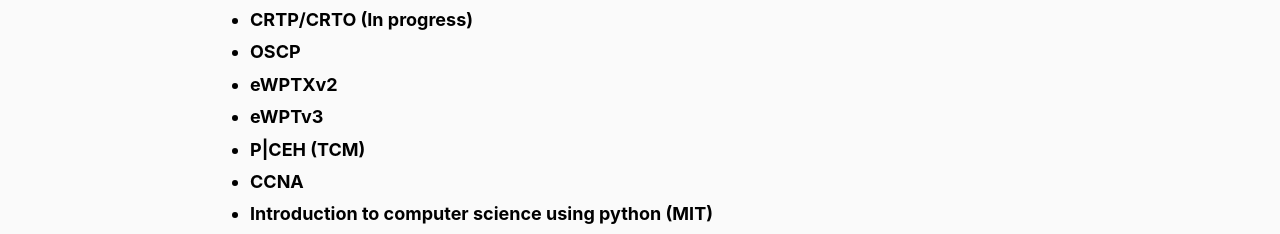
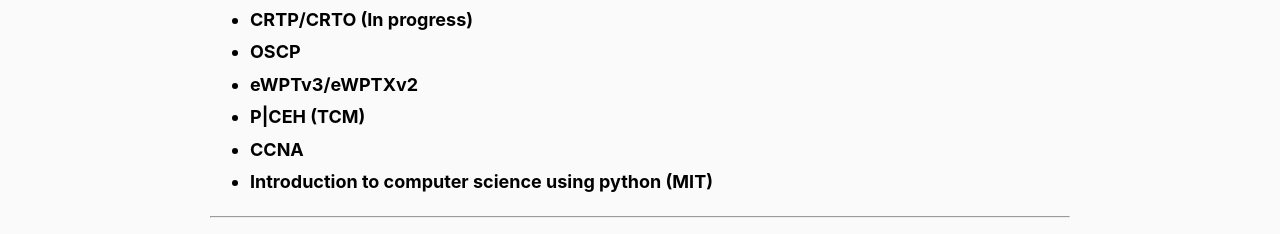
Before and after one commit to KareemElsadek/kareemelsadek.github.io, a plain HTML site: page about/index.html in a window 1280 px wide. Shown: the part 209-443 px from the top of the page. Drawn offline with Linux system fonts and the light colour scheme; no server answers; a script that the page names is missing.

Commit message:
Update index.html

```diff
--- a/about/index.html
+++ b/about/index.html
@@ -184,8 +184,7 @@
 <ul>
 <li><strong>CRTP/CRTO (In progress)</strong></li>
 <li><strong>OSCP</strong></li>
-<li><strong>eWPTXv2</strong></li>
-<li><strong>eWPTv3</strong></li>
+<li><strong>eWPTv3/eWPTXv2</strong></li>
 <li><strong>P|CEH (TCM)</strong></li>
 <li><strong>CCNA</strong></li>
 <li><strong>Introduction to computer science using python (MIT)</strong></li>
```
